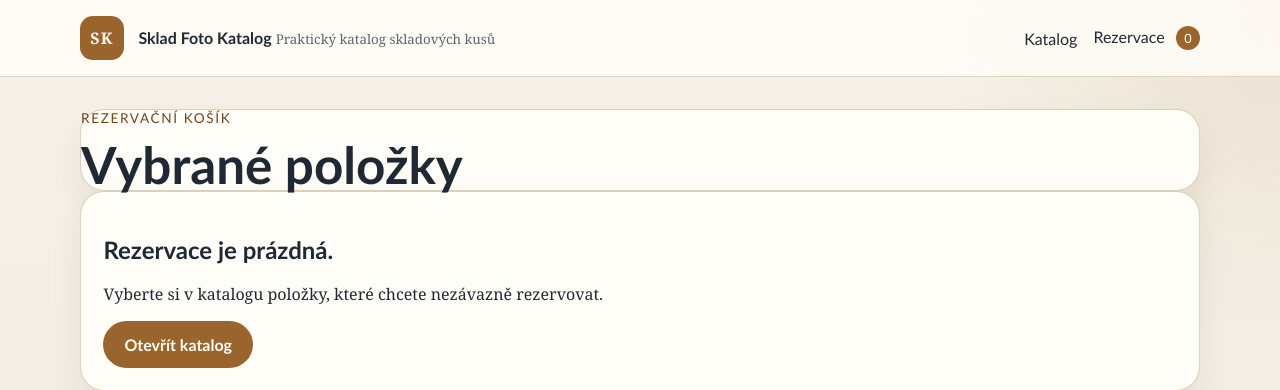
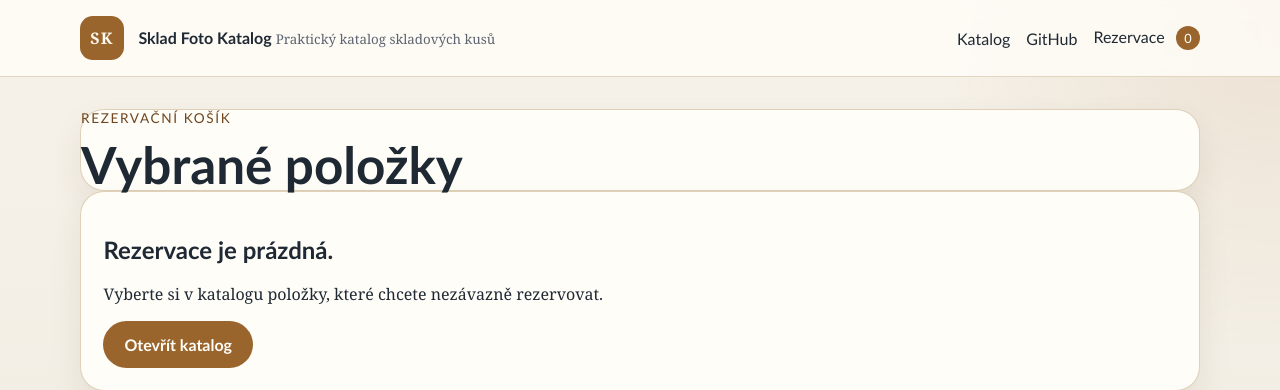
Before and after one commit to radvym/skladapp, a Flask app: page /cart in a window 1280 px wide. Shown: the top 390 px of the page. Run offline with Flask 3, Linux system fonts and the light colour scheme.

```diff
--- a/templates/base.html
+++ b/templates/base.html
@@ -20,6 +20,7 @@
         </a>
         <nav class="header-nav">
           <a href="{{ url_for('catalog.index') }}">Katalog</a>
+          <a href="https://github.com/radvym/skladapp" target="_blank" rel="noopener">GitHub</a>
           <a class="cart-link" href="{{ url_for('catalog.cart_view') }}">
             Rezervace
             <span class="cart-badge">{{ cart_item_count }}</span>
```
